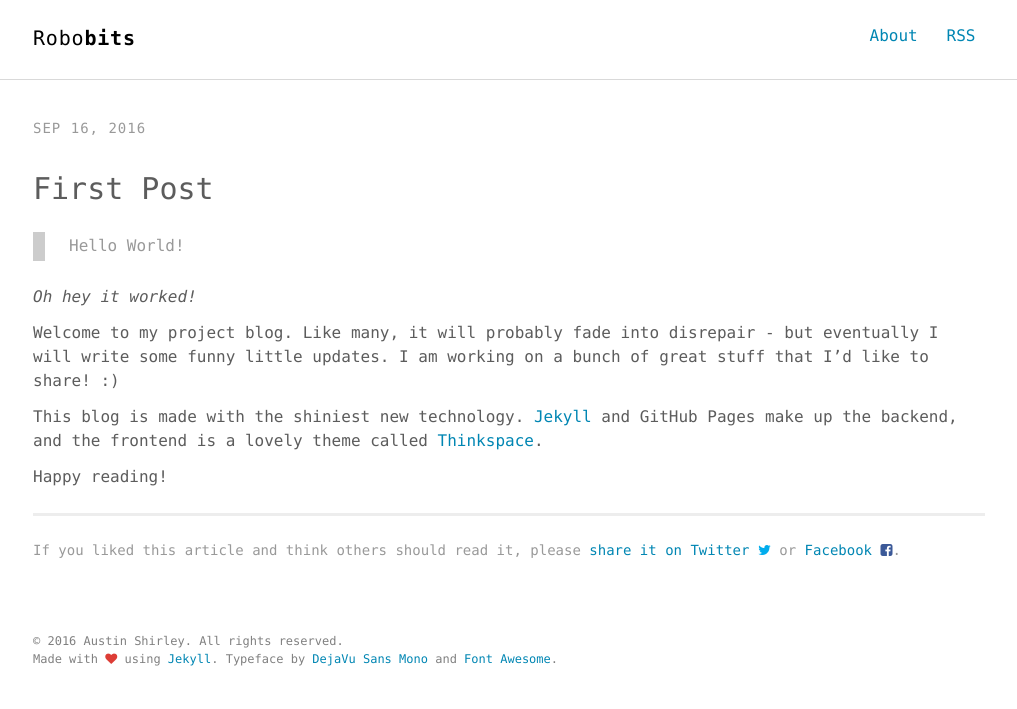
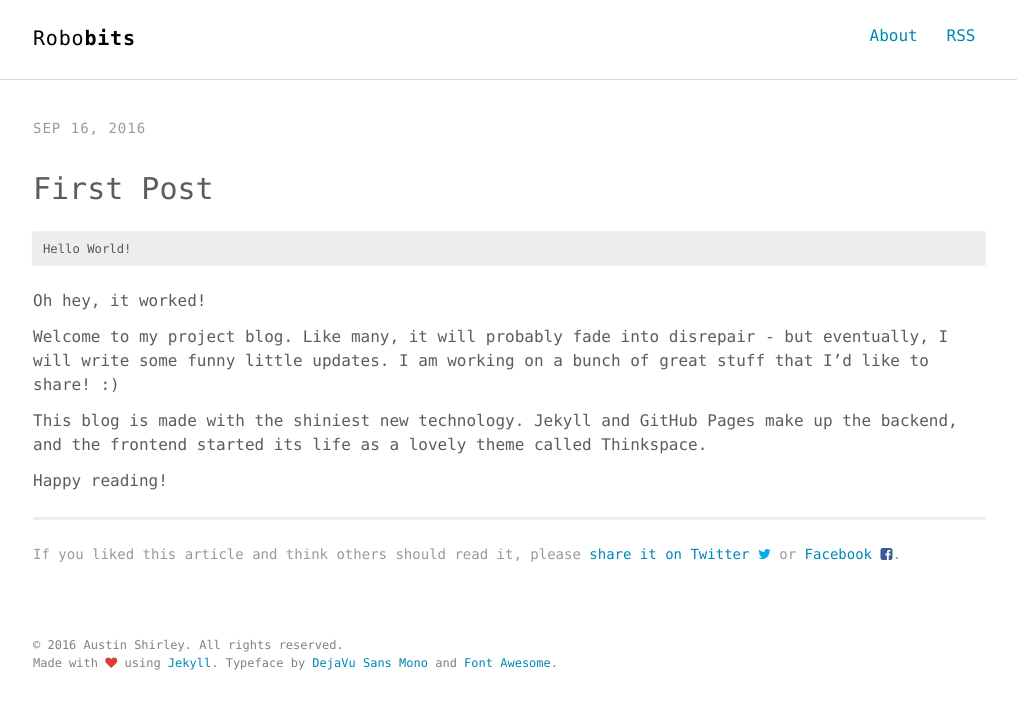
Before and after one commit to ausshir/ausshir.github.io, a Jekyll site: the page built from _posts/2016-09-16-first-post.md, in a window 1280 px wide. Shown: the top 709 px of the page, without its empty margins (131-1148 px from the left). Built offline with Jekyll 4.4.1, drawn with Linux system fonts in a browser that asks for light colours.

Commit message:
Updated 2016-09-16-first-post.md

```diff
--- a/_posts/2016-09-16-first-post.md
+++ b/_posts/2016-09-16-first-post.md
@@ -6,12 +6,13 @@ description: What do you expect from a hubmle post?
 keywords: filler content
 ---
 
-> Hello World!
 
-_Oh hey it worked!_
+    Hello World!
 
-Welcome to my project blog. Like many, it will probably fade into disrepair - but eventually I will write some funny little updates. I am working on a bunch of great stuff that I'd like to share! :)
+Oh hey, it worked!
 
-This blog is made with the shiniest new technology. [Jekyll](http://jekyllrb.com/) and GitHub Pages make up the backend, and the frontend is a lovely theme called [Thinkspace](https://github.com/heiswayi/thinkspace).
+Welcome to my project blog. Like many, it will probably fade into disrepair - but eventually, I will write some funny little updates. I am working on a bunch of great stuff that I’d like to share! :)
+
+This blog is made with the shiniest new technology. Jekyll and GitHub Pages make up the backend, and the frontend started its life as a lovely theme called Thinkspace.
 
 Happy reading!
```
